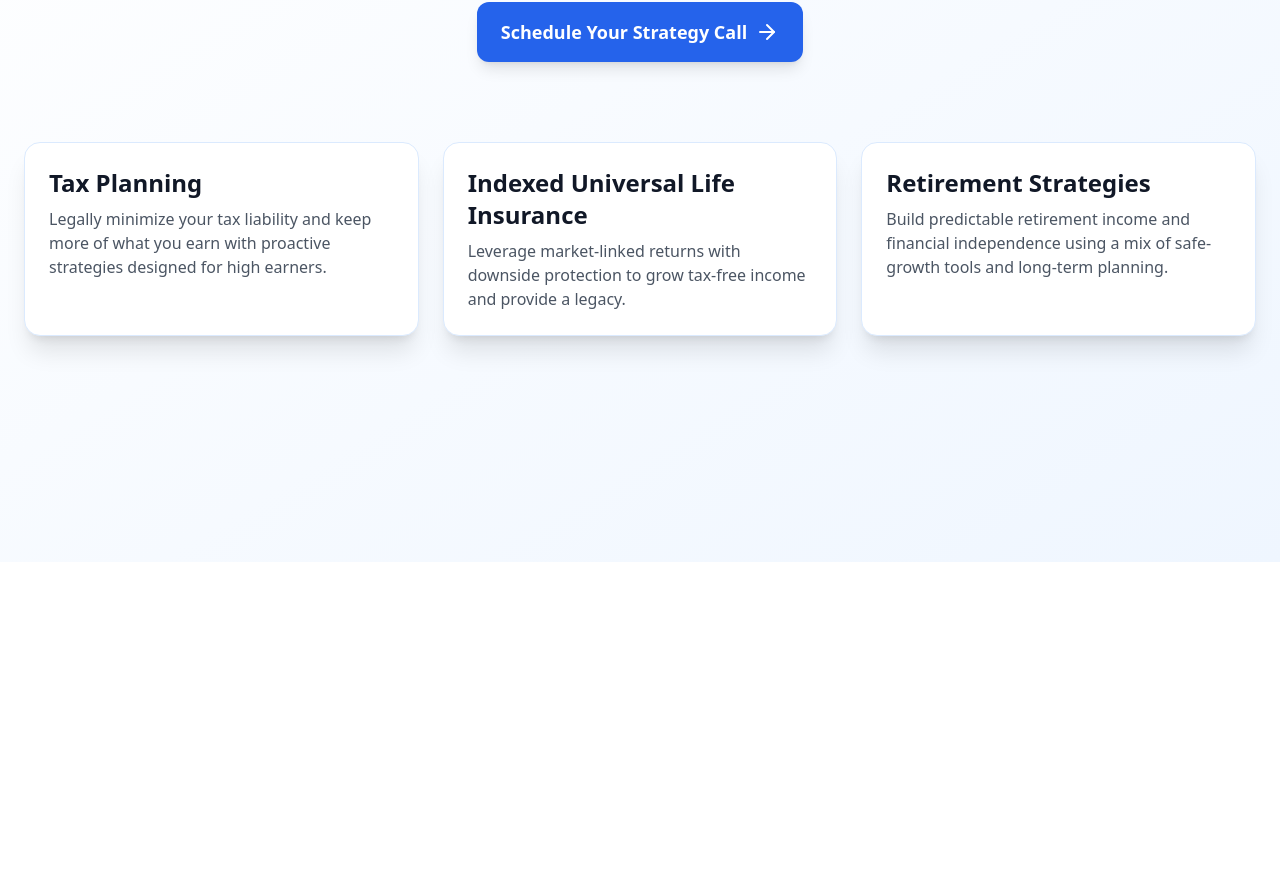
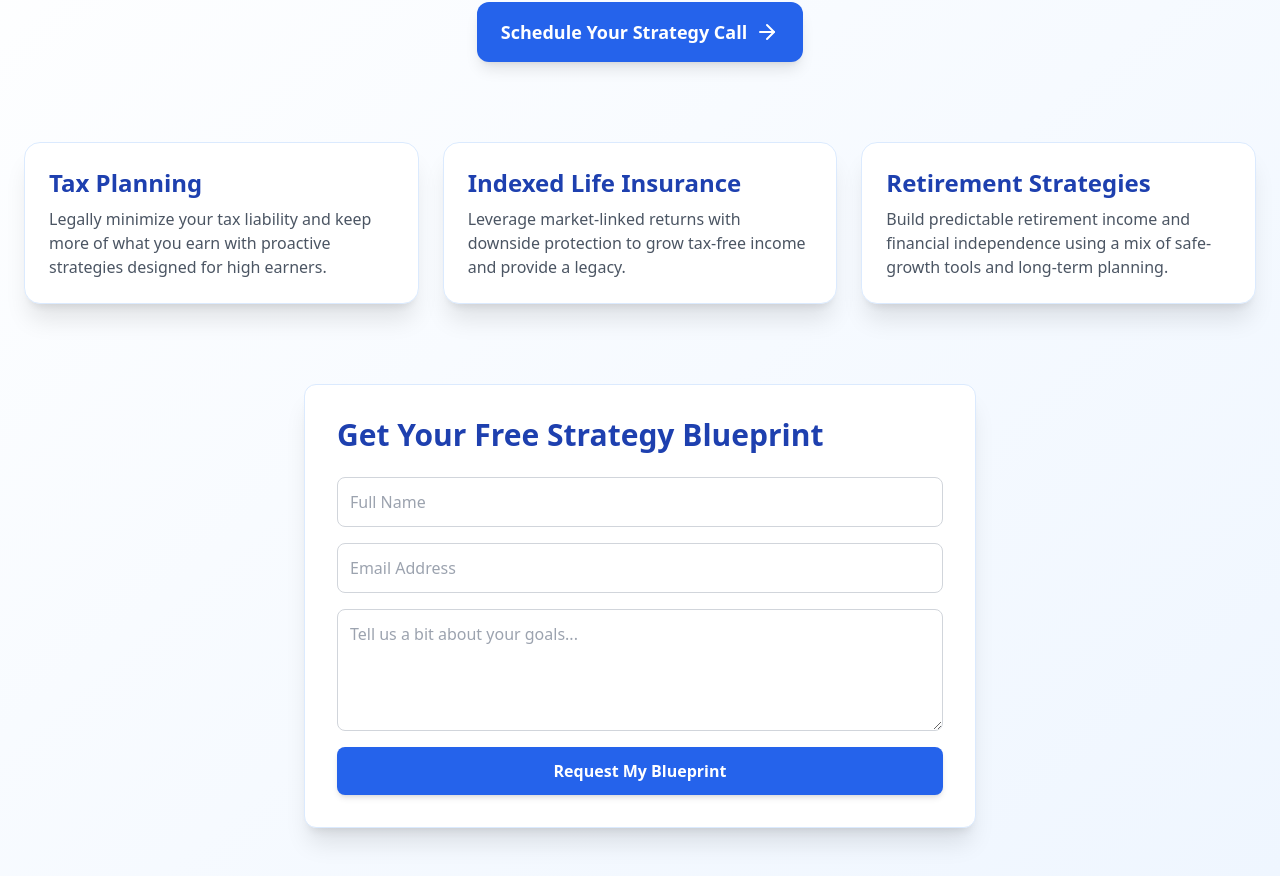
Before and after one commit to qmehdi/tax-strategies-site, a React (Vite) app: page / in a window 1280 px wide. Shown: the part 238-1114 px from the top of the page. Before the commit the page ends 800 px from the top, so only its background shows below. Built offline with nearby package versions, Linux system fonts and the light colour scheme.

Commit message:
added submission form

```diff
--- a/src/LandingPage.jsx
+++ b/src/LandingPage.jsx
@@ -1,16 +1,30 @@
-
-// import { Button } from "@/components/ui/button";
 import { ArrowRight } from "lucide-react";
+import { useEffect } from "react";
 
 export default function LandingPage() {
+  useEffect(() => {
+    const revealElements = document.querySelectorAll('.reveal');
+    const observer = new IntersectionObserver(entries => {
+      entries.forEach(entry => {
+        if (entry.isIntersecting) {
+          entry.target.classList.add('animate-fade-in-up');
+        }
+      });
+    }, { threshold: 0.1 });
+
+    revealElements.forEach(el => observer.observe(el));
+
+    return () => revealElements.forEach(el => observer.unobserve(el));
+  }, []);
+
   return (
-      <div className="min-h-screen bg-gradient-to-br from-white to-blue-50 text-gray-900 px-6 py-12">
-          <div className="max-w-7xl mx-auto">
+    <div className="min-h-screen bg-gradient-to-br from-white to-blue-50 text-gray-900 px-6 py-12">
+      <div className="max-w-7xl mx-auto">
         <header className="text-center mb-20">
           <h1 className="text-6xl font-extrabold tracking-tight mb-4 bg-clip-text text-transparent bg-gradient-to-r from-blue-600 to-purple-500">
             Strategic Wealth Planning
           </h1>
-          <p className="text-xl text-gray-600 max-w-2xl mx-auto">
+          <p className="text-xl text-gray-700 max-w-2xl mx-auto">
             Tax-efficient strategies for building, protecting, and passing on your wealth. Specialized in life insurance, retirement income, and advanced tax planning for high-net-worth individuals.
           </p>
           <div className="mt-8">
@@ -21,28 +35,85 @@ export default function LandingPage() {
         </header>
 
         <section className="grid grid-cols-1 md:grid-cols-3 gap-6">
-          <div className="p-6 shadow-xl bg-white rounded-2xl border border-blue-100 hover:shadow-2xl transition-shadow">
-            <h2 className="text-2xl font-semibold mb-2">Tax Planning</h2>
+          <div className="p-6 shadow-xl bg-white rounded-2xl border border-blue-100 hover:shadow-2xl transition-shadow reveal">
+            <h2 className="text-2xl font-semibold mb-2 text-blue-800">Tax Planning</h2>
             <p className="text-gray-600">
               Legally minimize your tax liability and keep more of what you earn with proactive strategies designed for high earners.
             </p>
           </div>
 
-          <div className="p-6 shadow-xl bg-white rounded-2xl border border-blue-100 hover:shadow-2xl transition-shadow">
-            <h2 className="text-2xl font-semibold mb-2">Indexed Universal Life Insurance</h2>
+          <div className="p-6 shadow-xl bg-white rounded-2xl border border-blue-100 hover:shadow-2xl transition-shadow reveal">
+            <h2 className="text-2xl font-semibold mb-2 text-blue-800">Indexed Life Insurance</h2>
             <p className="text-gray-600">
               Leverage market-linked returns with downside protection to grow tax-free income and provide a legacy.
             </p>
           </div>
 
-          <div className="p-6 shadow-xl bg-white rounded-2xl border border-blue-100 hover:shadow-2xl transition-shadow">
-            <h2 className="text-2xl font-semibold mb-2">Retirement Strategies</h2>
+          <div className="p-6 shadow-xl bg-white rounded-2xl border border-blue-100 hover:shadow-2xl transition-shadow reveal">
+            <h2 className="text-2xl font-semibold mb-2 text-blue-800">Retirement Strategies</h2>
             <p className="text-gray-600">
               Build predictable retirement income and financial independence using a mix of safe-growth tools and long-term planning.
             </p>
           </div>
         </section>
+
+        <section className="mt-20 max-w-2xl mx-auto bg-white rounded-xl shadow-xl p-8 border border-blue-100">
+          <h3 className="text-3xl font-bold mb-6 text-blue-800">Get Your Free Strategy Blueprint</h3>
+          <form
+            className="grid gap-4"
+            action="https://formspree.io/f/mrbqgkoz"
+            method="POST"
+          >
+            <input
+              type="hidden"
+              name="_replyto"
+              value="syedwfg@gmail.com,qmehdi110@gmail.com"
+            />
+            <input
+              type="text"
+              name="name"
+              placeholder="Full Name"
+              className="p-3 border border-gray-300 rounded-lg focus:outline-none focus:ring-2 focus:ring-blue-500"
+              required
+            />
+            <input
+              type="email"
+              name="email"
+              placeholder="Email Address"
+              className="p-3 border border-gray-300 rounded-lg focus:outline-none focus:ring-2 focus:ring-blue-500"
+              required
+            />
+            <textarea
+              name="message"
+              placeholder="Tell us a bit about your goals..."
+              className="p-3 border border-gray-300 rounded-lg focus:outline-none focus:ring-2 focus:ring-blue-500"
+              rows="4"
+            />
+            <button
+              type="submit"
+              className="bg-blue-600 hover:bg-blue-700 text-white font-semibold py-3 px-6 rounded-lg shadow-md transition"
+            >
+              Request My Blueprint
+            </button>
+          </form>
+        </section>
       </div>
+
+      <style jsx>{`
+        @keyframes fadeInUp {
+          from {
+            opacity: 0;
+            transform: translateY(20px);
+          }
+          to {
+            opacity: 1;
+            transform: translateY(0);
+          }
+        }
+        .animate-fade-in-up {
+          animation: fadeInUp 0.8s ease-out forwards;
+        }
+      `}</style>
     </div>
   );
 }
```
Also changed, not shown: 5 other files (tests, documents, lock files or other folders).
